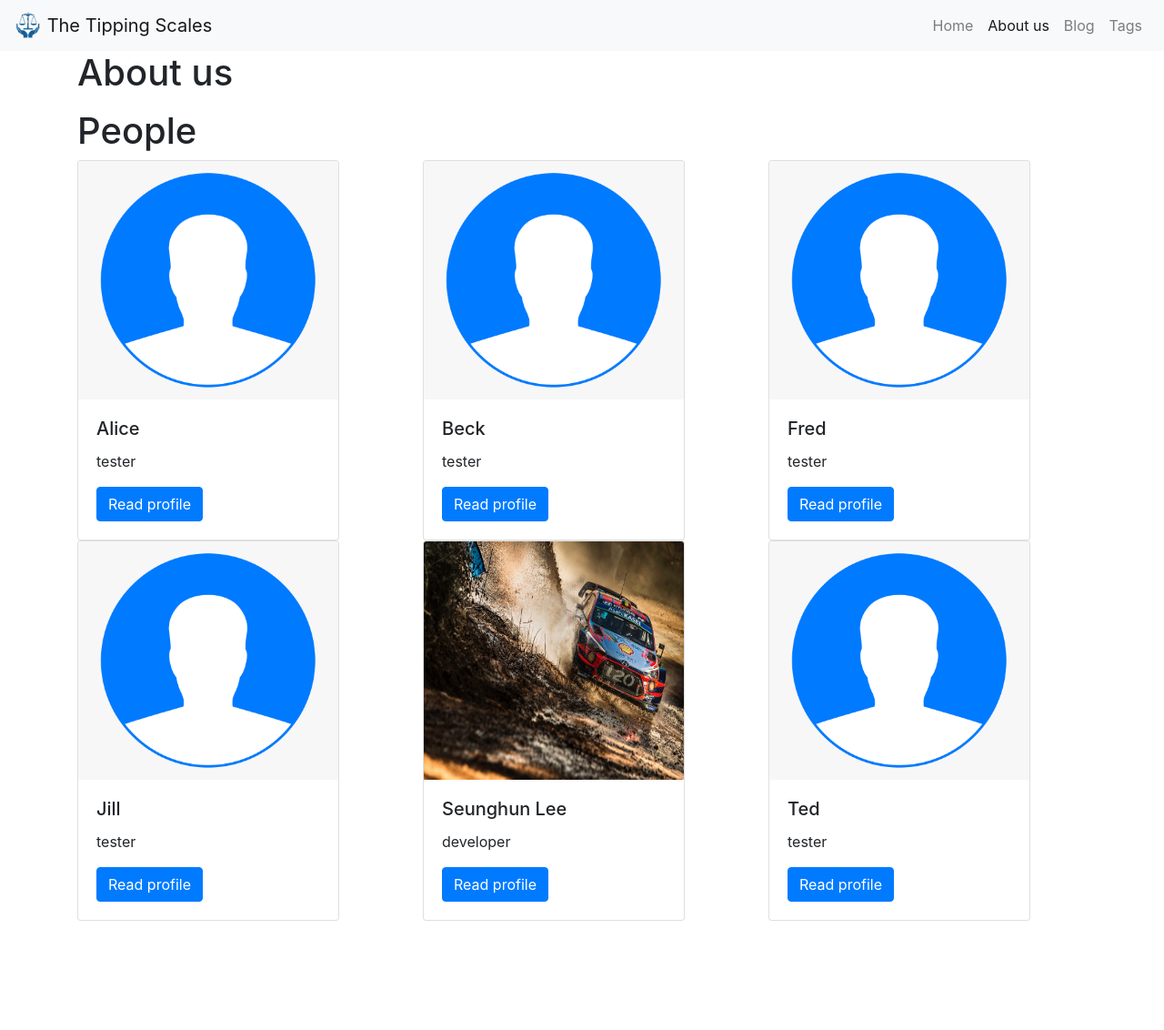
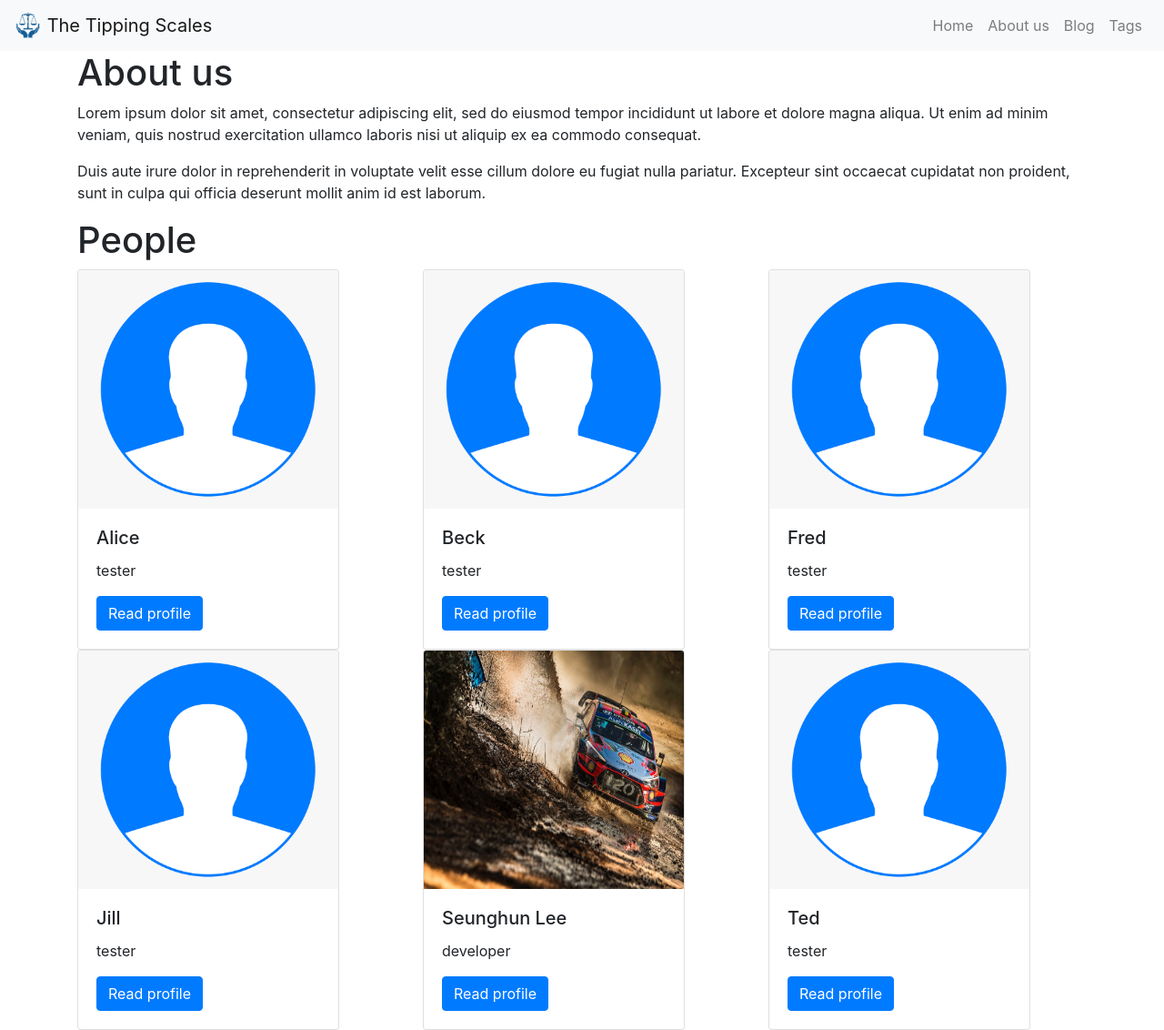
Before and after one commit to thetippingscales/thetippingscales.github.io, a Jekyll site: the page built from about.md, in a window 1280 px wide. Shown: the whole page at 91% size. Built offline with Jekyll 4.4.1, drawn with Linux system fonts in a browser that asks for light colours; before the commit the page ends 1012 px from its top, so only the background shows below that; some of the changed lines change nothing that is shown.

Commit message:
about.md and about.html layout

```diff
--- a/about.html
+++ b/_layouts/about.html
@@ -4,10 +4,8 @@ title: About us
 permalink: /about
 ---
 <h1>About us</h1>
-{% capture about-text %}
-    {% include about-us.md %}
-{% endcapture %}
-<p>{{ about-text.content | markdownify }}</p>
+
+{{ content }}
 
 <h1>People</h1>
 <div class="row">
--- a/_includes/about-us.md
+++ b/about.md
@@ -1,3 +1,7 @@
+---
+layout: about
+---
+
 Lorem ipsum dolor sit amet, consectetur adipiscing elit, sed do eiusmod tempor incididunt ut labore et dolore magna aliqua. Ut enim ad minim veniam, quis nostrud exercitation ullamco laboris nisi ut aliquip ex ea commodo consequat.
 
 Duis aute irure dolor in reprehenderit in voluptate velit esse cillum dolore eu fugiat nulla pariatur. Excepteur sint occaecat cupidatat non proident, sunt in culpa qui officia deserunt mollit anim id est laborum.
```
